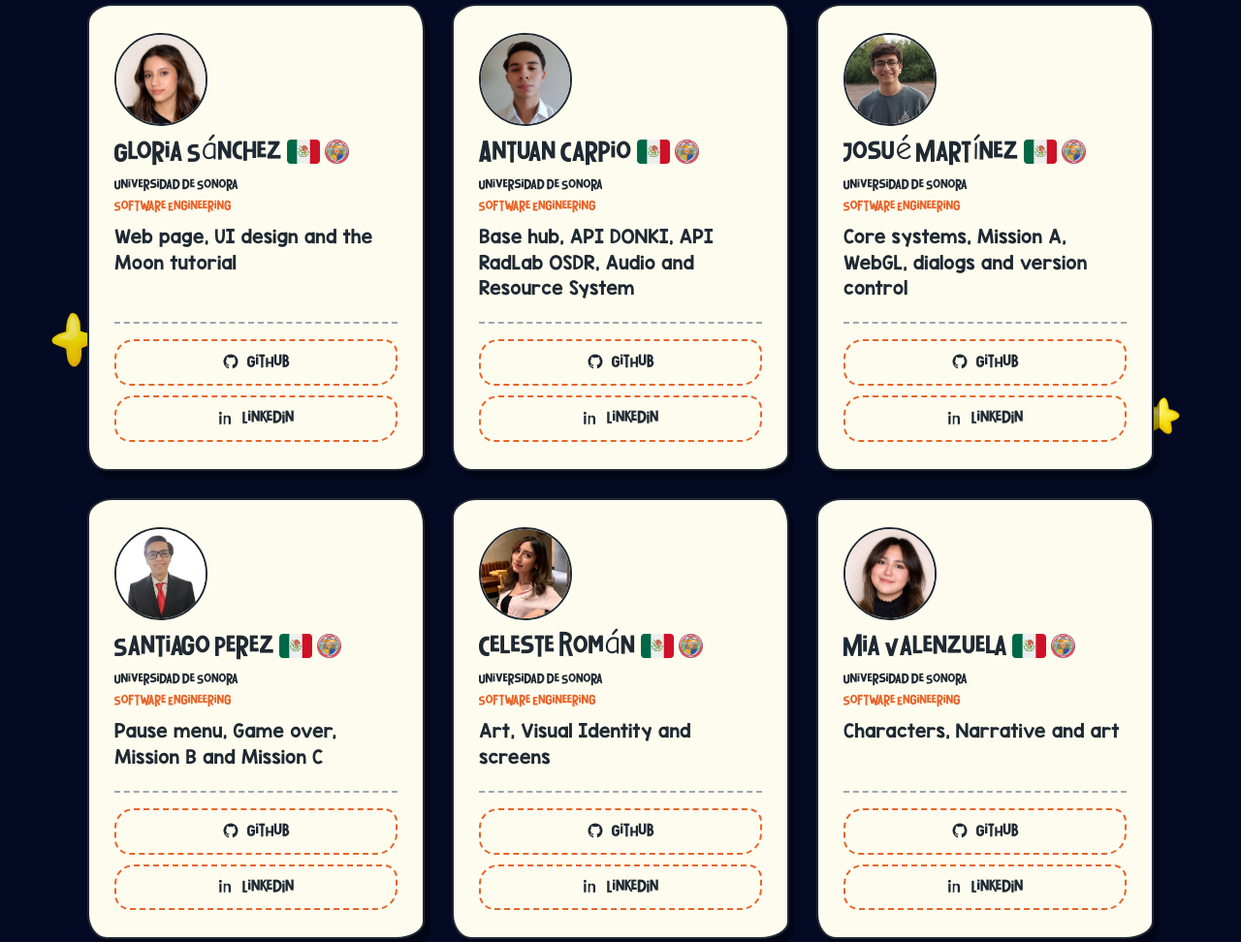
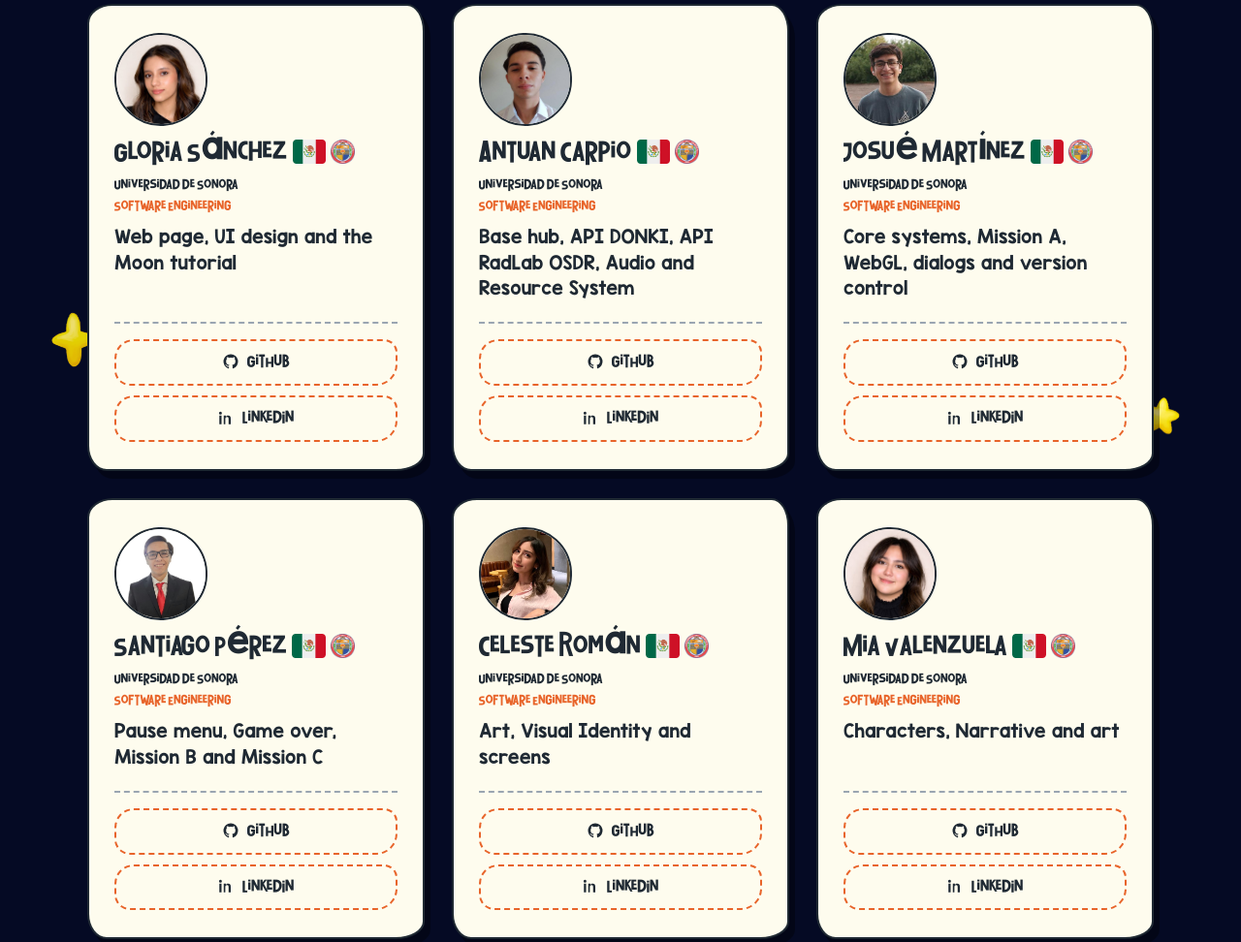
Before and after one commit to Lalocarrito/signal-lost, an Astro site in the folder web/: page /signal-lost/about in a window 1280 px wide. Shown: the part 1120-2092 px from the top of the page at 97% size. Built offline with nearby package versions, Linux system fonts and the light colour scheme; Astro itself is replaced by a stand-in of ours.

Commit message:
Acentos arreglados

```diff
--- a/web/src/data/team.js
+++ b/web/src/data/team.js
@@ -3,7 +3,7 @@ export const team = [
   { name: 'Gloria Sánchez', role: 'Web page, UI design and the Moon tutorial', github: 'https://github.com/Gloria-Sanchez9', linkedin: 'https://www.linkedin.com/in/gloria-s%C3%A1nchezz/', photo: 'images/team/gloria.jpg' },
   { name: 'Antuan Carpio', role: 'Base hub, API DONKI, API RadLab OSDR, Audio and Resource System', github: 'https://github.com/antuancarpio', linkedin: 'https://www.linkedin.com/in/antuancarpio/', photo: 'images/team/antuan.jpg' },
   { name: 'Josué Martínez', role: 'Core systems, Mission A, WebGL, dialogs and version control', github: 'https://github.com/Lalocarrito', linkedin: 'https://www.linkedin.com/in/josu%C3%A9-mart%C3%ADnez-b37128380/', photo: 'images/team/josue.jpg' },
-  { name: 'Santiago Perez', role: 'Pause menu, Game over, Mission B and Mission C', github: 'https://github.com/santiperez19', linkedin: 'https://www.linkedin.com/in/sperezcanez/', photo: 'images/team/santi.jpeg' },
+  { name: 'Santiago Pérez', role: 'Pause menu, Game over, Mission B and Mission C', github: 'https://github.com/santiperez19', linkedin: 'https://www.linkedin.com/in/sperezcanez/', photo: 'images/team/santi.jpeg' },
   { name: 'Celeste Román', role: 'Art, Visual Identity and screens', github: 'https://github.com/mceless3', linkedin: 'https://www.linkedin.com/in/maria-ruiz-a29a9037b/', photo: 'images/team/celeste.jpeg' },
   { name: 'Mia Valenzuela', role: 'Characters, Narrative and art', github: 'https://github.com/miaren125', linkedin: 'https://www.linkedin.com/in/miareneeval/', photo: 'images/team/mia.jpg' },
 ];
--- a/web/src/styles/global.css
+++ b/web/src/styles/global.css
@@ -32,7 +32,7 @@
   --white: #FFFFFF;
 
   /* Tipografías */
-  --font-hand: 'Up and Down', 'Comic Sans MS', cursive;
+  --font-hand: 'Up and Down', 'KG Blank Space', 'Comic Sans MS', cursive;
   --font-body: 'KG Blank Space', 'Comic Sans MS', cursive;
 
   /* Bordes "chuecos" de dibujo a mano */
```
